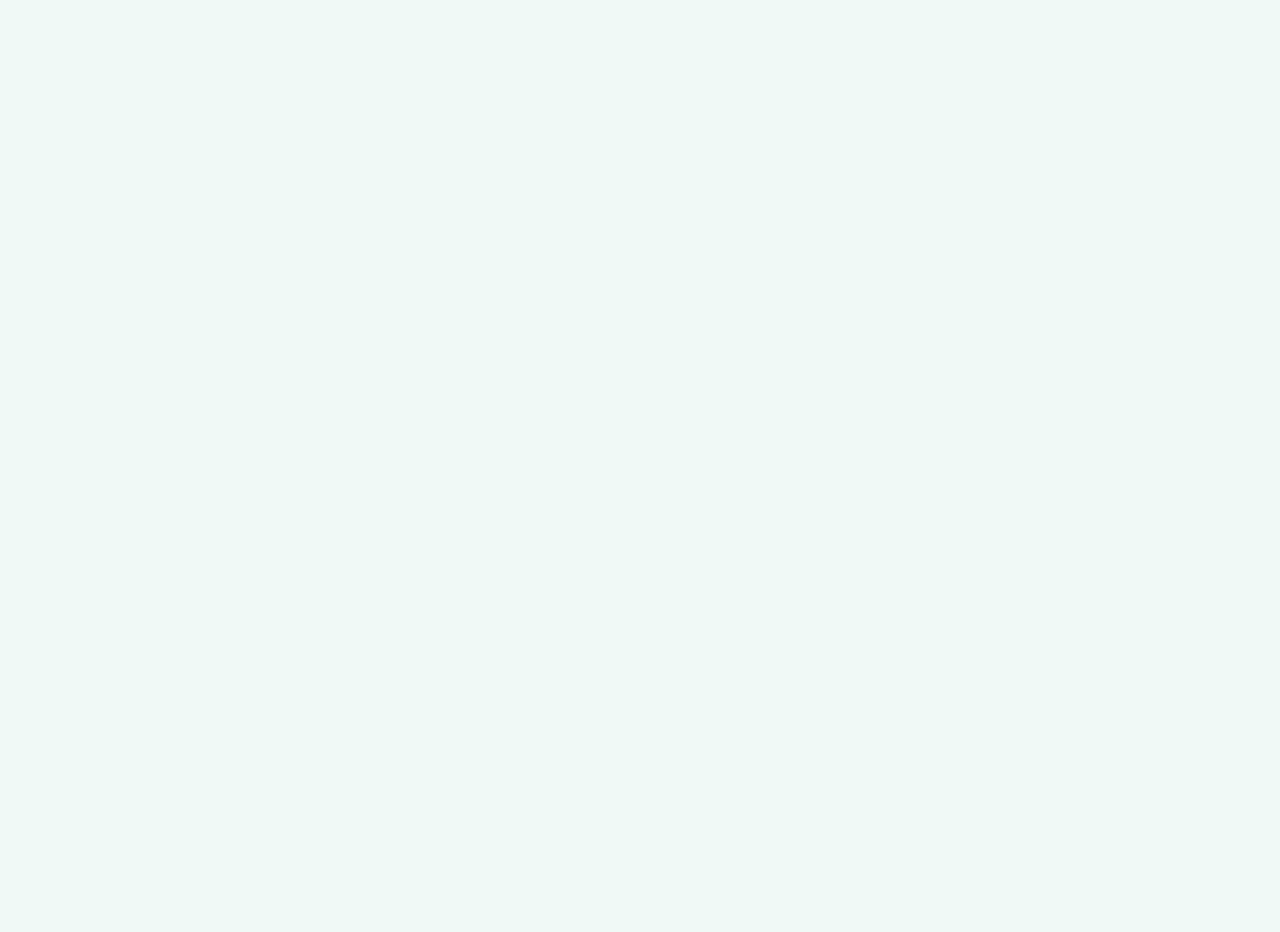
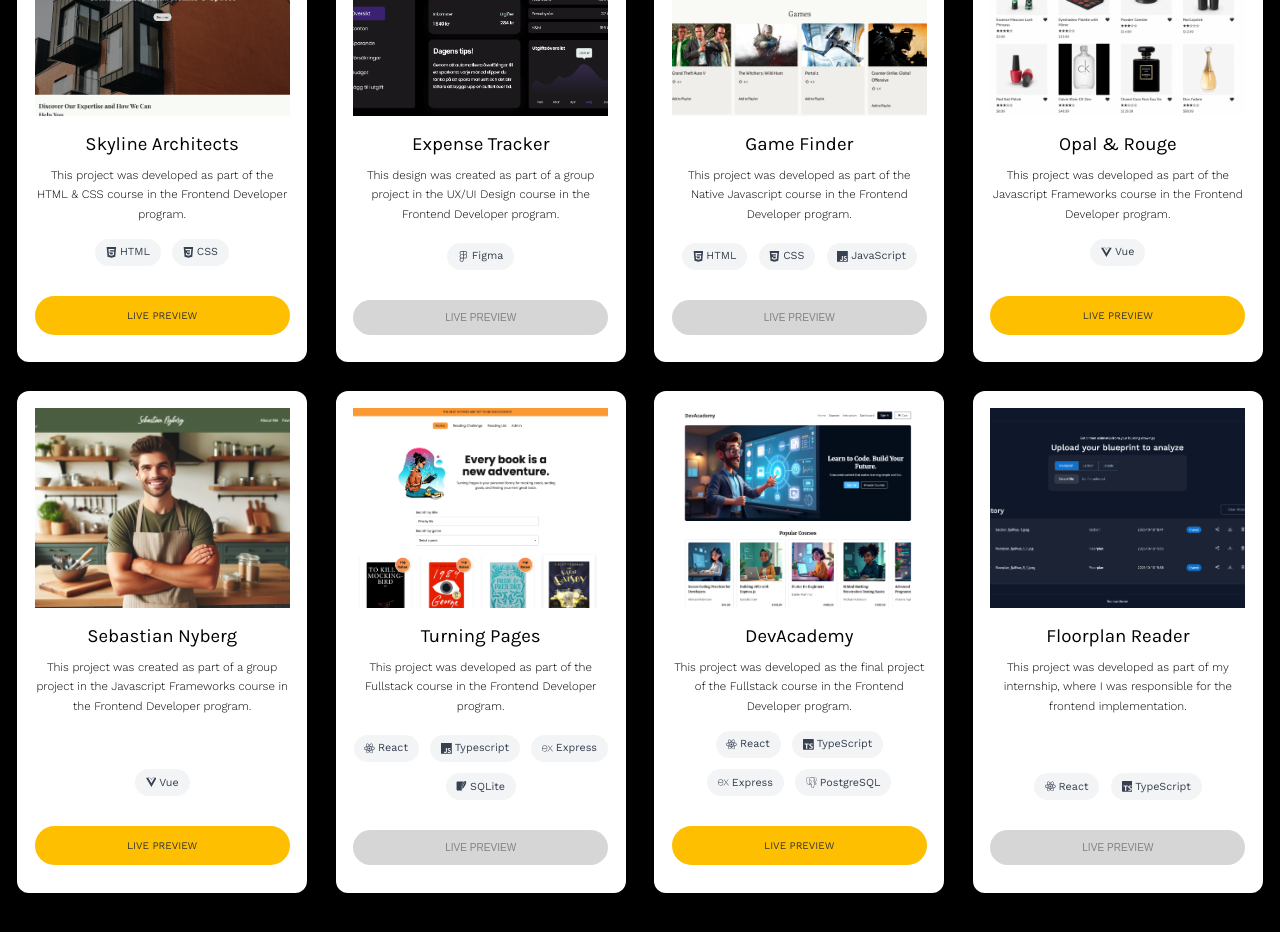
Before and after one commit to lindajensen/portfolio-v2, a React (Vite) app: page / in a window 1280 px wide. Shown: the part 1080-2012 px from the top of the page. Before the commit the page ends 861 px from the top, so only its background shows below. Built offline with nearby package versions, Linux system fonts and the light colour scheme.

Commit message:
create Projects component and initial styling

```diff
--- a/src/App.tsx
+++ b/src/App.tsx
@@ -1,6 +1,7 @@
 import Navbar from "./components/Navbar";
 import Hero from "./components/Hero";
 import About from "./components/About";
+import Projects from "./components/Projects";
 
 function App() {
   return (
@@ -8,6 +9,7 @@ function App() {
       <Navbar />
       <Hero />
       <About />
+      <Projects />
     </>
   );
 }
--- /dev/null
+++ b/src/components/Projects.tsx
@@ -0,0 +1,96 @@
+import { type ReactElement } from "react";
+import projectsData from "../data/projectsData.json";
+
+import {
+  SiHtml5,
+  SiCss3,
+  SiJavascript,
+  SiReact,
+  SiTypescript,
+  SiPostgresql,
+  SiFigma,
+  SiSqlite,
+  SiVuedotjs,
+  SiExpress,
+} from "react-icons/si";
+
+function Projects() {
+  type TechStack =
+    | "HTML"
+    | "CSS"
+    | "JavaScript"
+    | "React"
+    | "TypeScript"
+    | "PostgreSQL"
+    | "SQLite"
+    | "Express"
+    | "Vue"
+    | "Figma";
+
+  function getTechIcon(tech: TechStack): ReactElement {
+    const iconClass = "tech-icon";
+
+    const iconMap: Record<TechStack, ReactElement> = {
+      HTML: <SiHtml5 className={iconClass} />,
+      CSS: <SiCss3 className={iconClass} />,
+      JavaScript: <SiJavascript className={iconClass} />,
+      React: <SiReact className={iconClass} />,
+      TypeScript: <SiTypescript className={iconClass} />,
+      PostgreSQL: <SiPostgresql className={iconClass} />,
+      SQLite: <SiSqlite className={iconClass} />,
+      Express: <SiExpress className={iconClass} />,
+      Vue: <SiVuedotjs className={iconClass} />,
+      Figma: <SiFigma className={iconClass} />,
+    };
+
+    return iconMap[tech] || <SiJavascript className={iconClass} />;
+  }
+
+  return (
+    <section className="projects">
+      <h2 className="projects__title" id="projects">
+        Recent <span className="projects--highlight">Projects</span>
+      </h2>
+
+      <div className="projects__list">
+        {projectsData.map((project) => (
+          <article className="projects__item" key={project.id}>
+            <img
+              className="projects__image"
+              src={project.image}
+              alt={project.name}
+            />
+            <h3 className="projects__name">{project.name}</h3>
+            <p className="projects__description">{project.description}</p>
+
+            <div className="projects__tech-stack">
+              {project.tech.map((tech, index) => (
+                <span key={index} className="projects__tech-item" title={tech}>
+                  {getTechIcon(tech as TechStack)}
+                  <span className="projects__tech-name">{tech}</span>
+                </span>
+              ))}
+            </div>
+
+            {project.liveUrl ? (
+              <a
+                className="projects__button"
+                href={project.liveUrl}
+                target="_blank"
+                rel="noopener noreferrer"
+              >
+                Live Preview
+              </a>
+            ) : (
+              <button className="projects__button" disabled>
+                Live Preview
+              </button>
+            )}
+          </article>
+        ))}
+      </div>
+    </section>
+  );
+}
+
+export default Projects;
--- a/src/index.css
+++ b/src/index.css
@@ -160,6 +160,7 @@ span {
   display: inline-block;
   padding: 8px 10px;
   border-radius: 8px;
+  cursor: pointer;
 }
 
 .hero__button:hover {
@@ -273,6 +274,93 @@ span {
   top: 83%;
   left: 50%;
 }
+
+/* Projects Section */
+.projects {
+  background-color: var(--background-dark);
+  padding: 1.2rem 1.2rem;
+}
+
+.projects__title {
+  color: var(--light-font-color);
+  margin-bottom: 1.2rem;
+}
+
+.projects__list {
+  display: grid;
+  grid-template-columns: repeat(auto-fit, minmax(250px, 1fr));
+  justify-items: center;
+  gap: 2rem;
+  max-width: 90rem;
+  margin: 0 auto;
+  margin-bottom: 2rem;
+}
+
+.projects__item {
+  background-color: #fff;
+  border-radius: 12px;
+  box-shadow: 0 4px 12px rgba(0, 0, 0, 0.08);
+  padding: 1.2rem;
+  display: flex;
+  flex-direction: column;
+  align-items: center;
+  text-align: center;
+}
+
+.projects__description {
+  flex-grow: 1;
+}
+
+.projects__image {
+  width: 100%;
+  height: 200px;
+  object-fit: cover;
+  max-width: 100%;
+}
+
+.projects__button {
+  background-color: var(--accent-color);
+  color: var(--dark-font-color);
+  text-transform: uppercase;
+  padding: 12px 20px;
+  font-size: 0.7rem;
+  border: none;
+  border-radius: 8px;
+  cursor: pointer;
+  margin: 30px auto 10px;
+  border-radius: 9999px;
+  width: 100%;
+}
+
+.projects__button:disabled {
+  background-color: #ccc;
+  color: #666;
+  cursor: not-allowed;
+  opacity: 0.8;
+}
+
+.projects__tech-stack {
+  display: flex;
+  justify-content: center;
+  /* align-items: center; */
+  gap: 0.8rem;
+  margin-top: 1rem;
+  flex-wrap: wrap;
+}
+
+.projects__tech-item {
+  font-weight: 200;
+  display: flex;
+  align-items: center;
+  gap: 0.2rem;
+  padding: 0.375rem 0.75rem;
+  background-color: #f3f4f6;
+  border-radius: 9999px;
+  /* border-radius: 8px; */
+  font-size: 0.75rem;
+  color: #374151;
+}
+
 /* ==========  UTILITY CLASSES  ========== */
 
 /* ==========  RESPONSIVE DESIGN  ========== */
```
